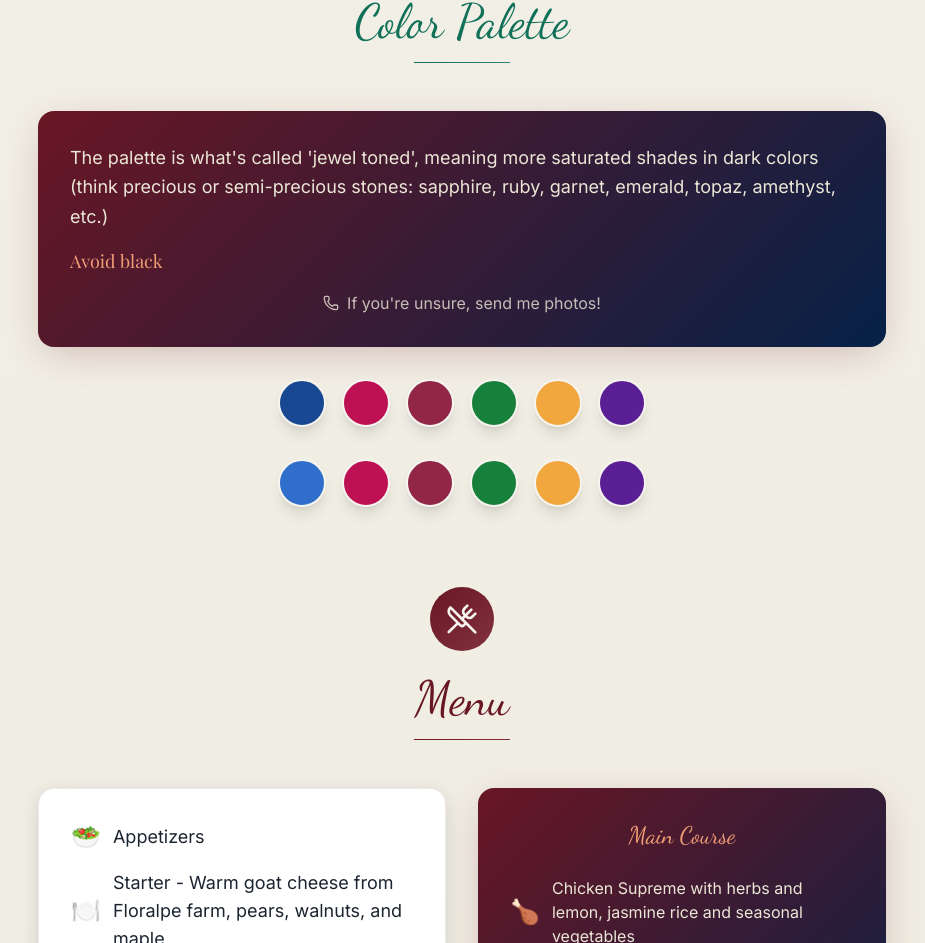
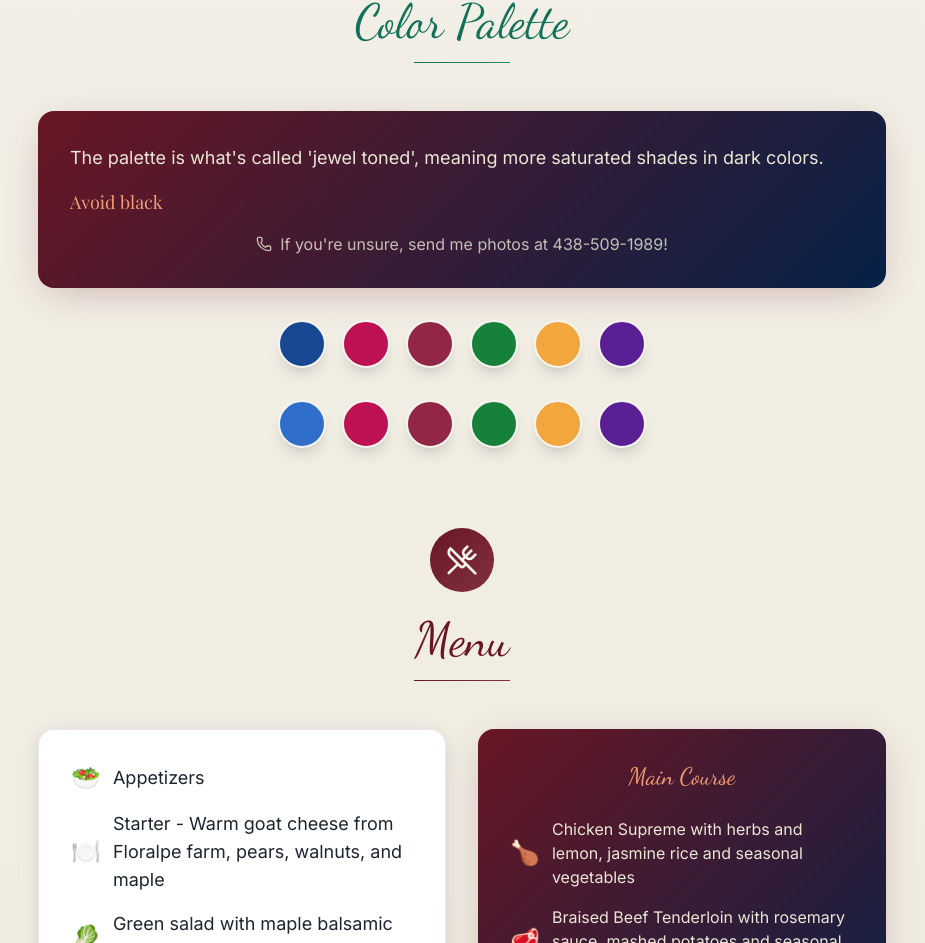
Before and after one commit to Cellule/our-vow-renewal-spot, a React (Vite) app: page / in a window 1280 px wide. Shown: the part 3352-4295 px from the top of the page, without its empty margins (178-1103 px from the left). Built offline with nearby package versions, Linux system fonts and the light colour scheme; no server answers.

Commit message:
Update color palette descriptions and contact information in English and French translations

```diff
--- a/src/languages/en.ts
+++ b/src/languages/en.ts
@@ -53,10 +53,9 @@ export const en = {
     "If you have an extravagant dress or outfit you've been waiting for the right occasion to wear, this is it! Since the wedding's visual theme is inspired by the celestial vault, you could incorporate stars, moon or sun accessories into your look!",
   "event.jewelTones": "Jewel tones encouraged",
   "event.colorPaletteTitle": "Color Palette",
-  "event.colorPaletteText":
-    "The palette is what's called 'jewel toned', meaning more saturated shades in dark colors (think precious or semi-precious stones: sapphire, ruby, garnet, emerald, topaz, amethyst, etc.)",
+  "event.colorPaletteText": "The palette is what's called 'jewel toned', meaning more saturated shades in dark colors.",
   "event.colorPaletteAvoid": "Avoid black",
-  "event.colorPaletteContact": "If you're unsure, send me photos!",
+  "event.colorPaletteContact": "If you're unsure, send me photos at 438-509-1989!",
   "event.presenceTitle": "Your Presence is Our Present",
   "event.presenceText":
     "We are so grateful for the love and support you've shown us throughout our marriage. Your presence at our vow renewal celebration would make this day even more special.",
--- a/src/languages/fr.ts
+++ b/src/languages/fr.ts
@@ -54,10 +54,9 @@ export const fr: Record<TranslationKeys, string | undefined> = {
     "Si vous avez en tête une robe ou un habit un peu extravagant pour lequel vous n'avez jamais eu d'occasion spéciale, c'est celle-ci! Le thème visuel du mariage étant inspiré de la voûte céleste, vous pourriez incorporer des étoiles, des accessoires de lune ou de soleil à votre look!",
   "event.jewelTones": "Tons de bijoux encouragés",
   "event.colorPaletteTitle": "Palette de couleurs",
-  "event.colorPaletteText":
-    "La palette est ce qu'on appelle « jewel toned », c'est-à-dire des teintes plus saturées, dans des couleurs foncées (pierre précieuses ou semi-précieuses : saphir, rubis, grenat, émeraude, topaze, améthyste, etc.)",
+  "event.colorPaletteText": "La palette est ce qu'on appelle « jewel toned », c'est-à-dire des teintes plus saturées, dans des couleurs foncées.",
   "event.colorPaletteAvoid": "Évitez le noir",
-  "event.colorPaletteContact": "Si vous avez des doutes, envoyez-moi des photos!",
+  "event.colorPaletteContact": "Si vous avez des doutes, envoyez-moi des photos au 438-509-1989!",
   "event.presenceTitle": "Votre Présence est Notre Cadeau",
   "event.presenceText":
     "Nous sommes si reconnaissants pour l'amour et le soutien que vous nous avez témoignés tout au long de notre mariage. Votre présence à notre célébration de renouvellement de vœux rendrait cette journée encore plus spéciale.",
```
